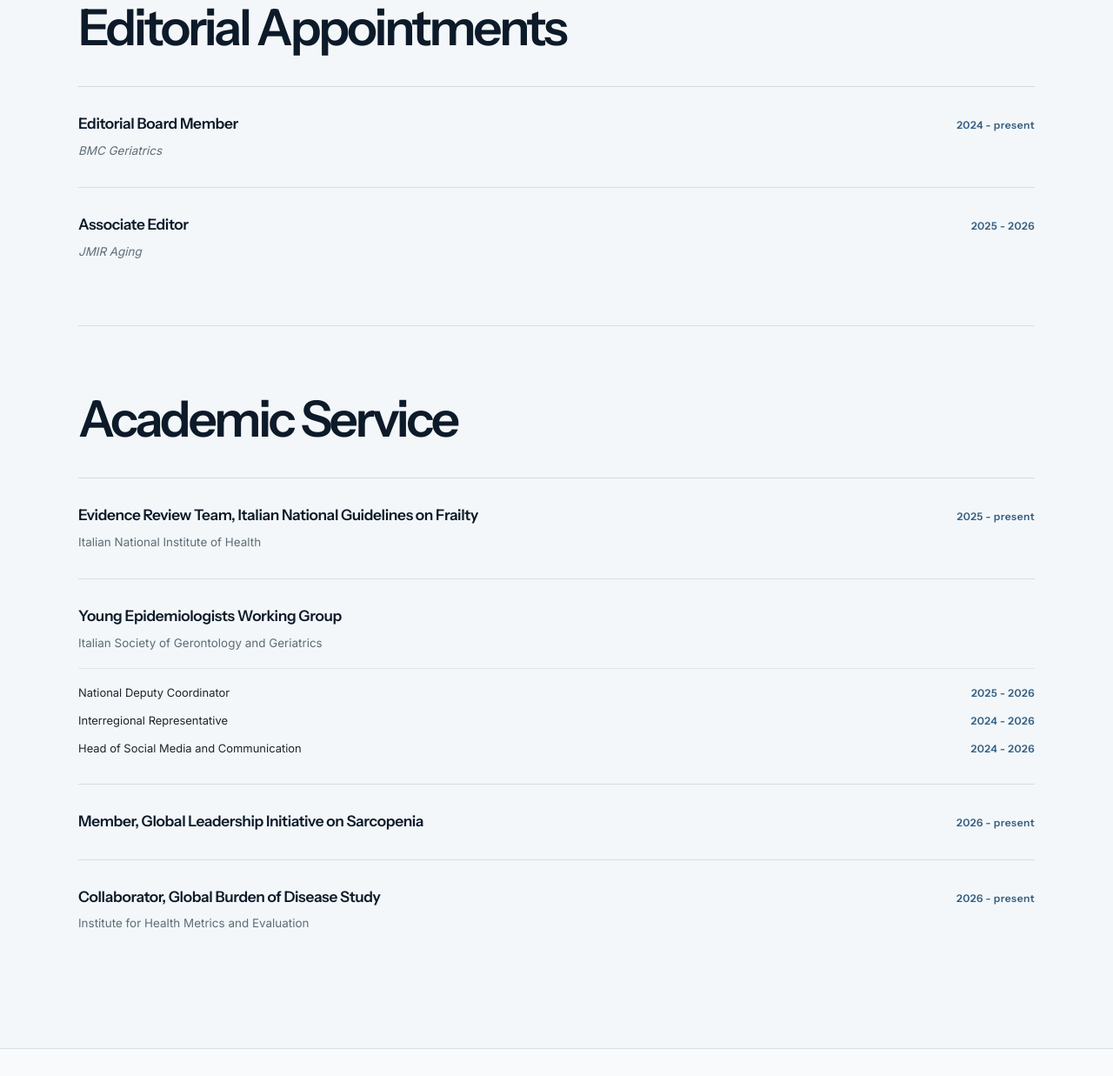
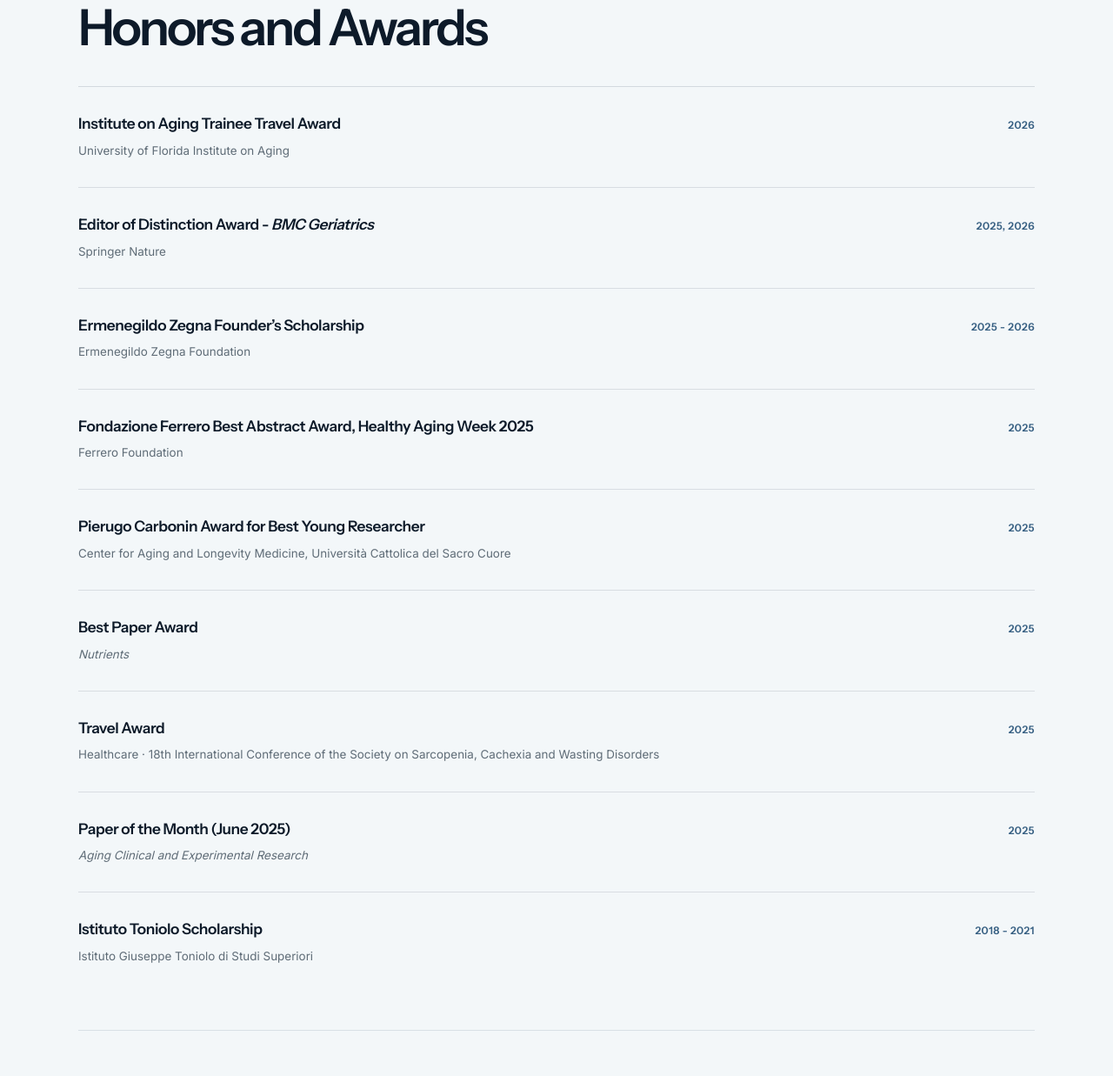
Before and after one commit to stecac/stecac.github.io, a plain HTML site: page curriculum/index.html in a window 1280 px wide. Shown: the part 1545-2782 px from the top of the page at 87% size. Drawn offline with Linux system fonts and the light colour scheme.

Commit message:
Add files via upload

```diff
--- a/curriculum/index.html
+++ b/curriculum/index.html
@@ -56,16 +56,16 @@
 
             <article class="curriculum-entry reveal">
               <div class="curriculum-entry-header">
-                <h3 class="curriculum-entry-title">Residency in Geriatrics, with Honors</h3>
-                <span class="curriculum-entry-date">2021 - 2025</span>
+                <h3 class="curriculum-entry-title">Master of Science (MSc) in Epidemiology and Biostatistics</h3>
+                <span class="curriculum-entry-date">2025</span>
               </div>
               <p class="curriculum-entry-meta">Università Cattolica del Sacro Cuore, Rome, Italy</p>
             </article>
 
             <article class="curriculum-entry reveal">
               <div class="curriculum-entry-header">
-                <h3 class="curriculum-entry-title">Master of Science (MSc) in Epidemiology and Biostatistics</h3>
-                <span class="curriculum-entry-date">2025</span>
+                <h3 class="curriculum-entry-title">Residency in Geriatrics, with Honors</h3>
+                <span class="curriculum-entry-date">2021 - 2025</span>
               </div>
               <p class="curriculum-entry-meta">Università Cattolica del Sacro Cuore, Rome, Italy</p>
             </article>
@@ -104,6 +104,86 @@
           </div>
         </section>
 
+        <section class="curriculum-section" aria-labelledby="awards-title">
+          <div class="curriculum-section-heading">
+            <h2 id="awards-title">Honors and Awards</h2>
+          </div>
+
+          <div class="curriculum-entries">
+            <article class="curriculum-entry reveal">
+              <div class="curriculum-entry-header">
+                <h3 class="curriculum-entry-title">Institute on Aging Trainee Travel Award</h3>
+                <span class="curriculum-entry-date">2026</span>
+              </div>
+              <p class="curriculum-entry-meta">University of Florida Institute on Aging</p>
+            </article>
+
+            <article class="curriculum-entry reveal">
+              <div class="curriculum-entry-header">
+                <h3 class="curriculum-entry-title">Editor of Distinction Award - <span class="curriculum-journal">BMC Geriatrics</span></h3>
+                <span class="curriculum-entry-date">2025, 2026</span>
+              </div>
+              <p class="curriculum-entry-meta">Springer Nature</p>
+            </article>
+
+            <article class="curriculum-entry reveal">
+              <div class="curriculum-entry-header">
+                <h3 class="curriculum-entry-title">Ermenegildo Zegna Founder’s Scholarship</h3>
+                <span class="curriculum-entry-date">2025 - 2026</span>
+              </div>
+              <p class="curriculum-entry-meta">Ermenegildo Zegna Foundation</p>
+            </article>
+
+            <article class="curriculum-entry reveal">
+              <div class="curriculum-entry-header">
+                <h3 class="curriculum-entry-title">Fondazione Ferrero Best Abstract Award, Healthy Aging Week 2025</h3>
+                <span class="curriculum-entry-date">2025</span>
+              </div>
+              <p class="curriculum-entry-meta">Ferrero Foundation</p>
+            </article>
+
+            <article class="curriculum-entry reveal">
+              <div class="curriculum-entry-header">
+                <h3 class="curriculum-entry-title">Pierugo Carbonin Award for Best Young Researcher</h3>
+                <span class="curriculum-entry-date">2025</span>
+              </div>
+              <p class="curriculum-entry-meta">Center for Aging and Longevity Medicine, Università Cattolica del Sacro Cuore</p>
+            </article>
+
+            <article class="curriculum-entry reveal">
+              <div class="curriculum-entry-header">
+                <h3 class="curriculum-entry-title">Best Paper Award</h3>
+                <span class="curriculum-entry-date">2025</span>
+              </div>
+              <p class="curriculum-entry-meta curriculum-journal">Nutrients</p>
+            </article>
+
+            <article class="curriculum-entry reveal">
+              <div class="curriculum-entry-header">
+                <h3 class="curriculum-entry-title">Travel Award</h3>
+                <span class="curriculum-entry-date">2025</span>
+              </div>
+              <p class="curriculum-entry-meta">Healthcare · 18th International Conference of the Society on Sarcopenia, Cachexia and Wasting Disorders</p>
+            </article>
+
+            <article class="curriculum-entry reveal">
+              <div class="curriculum-entry-header">
+                <h3 class="curriculum-entry-title">Paper of the Month (June 2025)</h3>
+                <span class="curriculum-entry-date">2025</span>
+              </div>
+              <p class="curriculum-entry-meta curriculum-journal">Aging Clinical and Experimental Research</p>
+            </article>
+
+            <article class="curriculum-entry reveal">
+              <div class="curriculum-entry-header">
+                <h3 class="curriculum-entry-title">Istituto Toniolo Scholarship</h3>
+                <span class="curriculum-entry-date">2018 - 2021</span>
+              </div>
+              <p class="curriculum-entry-meta">Istituto Giuseppe Toniolo di Studi Superiori</p>
+            </article>
+          </div>
+        </section>
+
         <section class="curriculum-section" aria-labelledby="editorial-title">
           <div class="curriculum-section-heading">
             <h2 id="editorial-title">Editorial Appointments</h2>
@@ -130,18 +210,10 @@
 
         <section class="curriculum-section" aria-labelledby="service-title">
           <div class="curriculum-section-heading">
-            <h2 id="service-title">Academic Service</h2>
+            <h2 id="service-title">Professional Service and Memberships</h2>
           </div>
 
           <div class="curriculum-entries">
-            <article class="curriculum-entry reveal">
-              <div class="curriculum-entry-header">
-                <h3 class="curriculum-entry-title">Evidence Review Team, Italian National Guidelines on Frailty</h3>
-                <span class="curriculum-entry-date">2025 - present</span>
-              </div>
-              <p class="curriculum-entry-meta">Italian National Institute of Health</p>
-            </article>
-
             <article class="curriculum-entry reveal">
               <div class="curriculum-entry-header">
                 <h3 class="curriculum-entry-title">Young Epidemiologists Working Group</h3>
```
